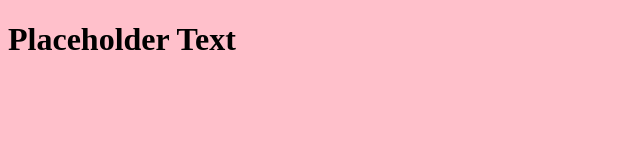
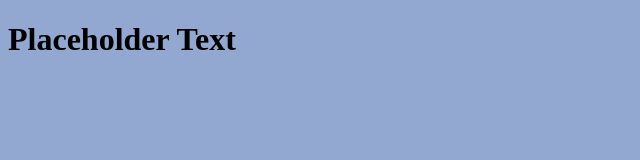
Before and after one commit to ChloeGamblin/gra-321, a plain HTML site: page responsive-project/index.html in a window 1280 px wide. Shown: the whole page, without its empty margins (0-640 px from the left). Drawn offline with Linux system fonts and the light colour scheme.

Commit message:
changed bg of a style back to pink

```diff
--- a/responsive-project/css/style.css
+++ b/responsive-project/css/style.css
@@ -1,5 +1,5 @@
 * {
-background-color: pink;
+background-color: #92a8d1;
 }
 
 h1 {
```
